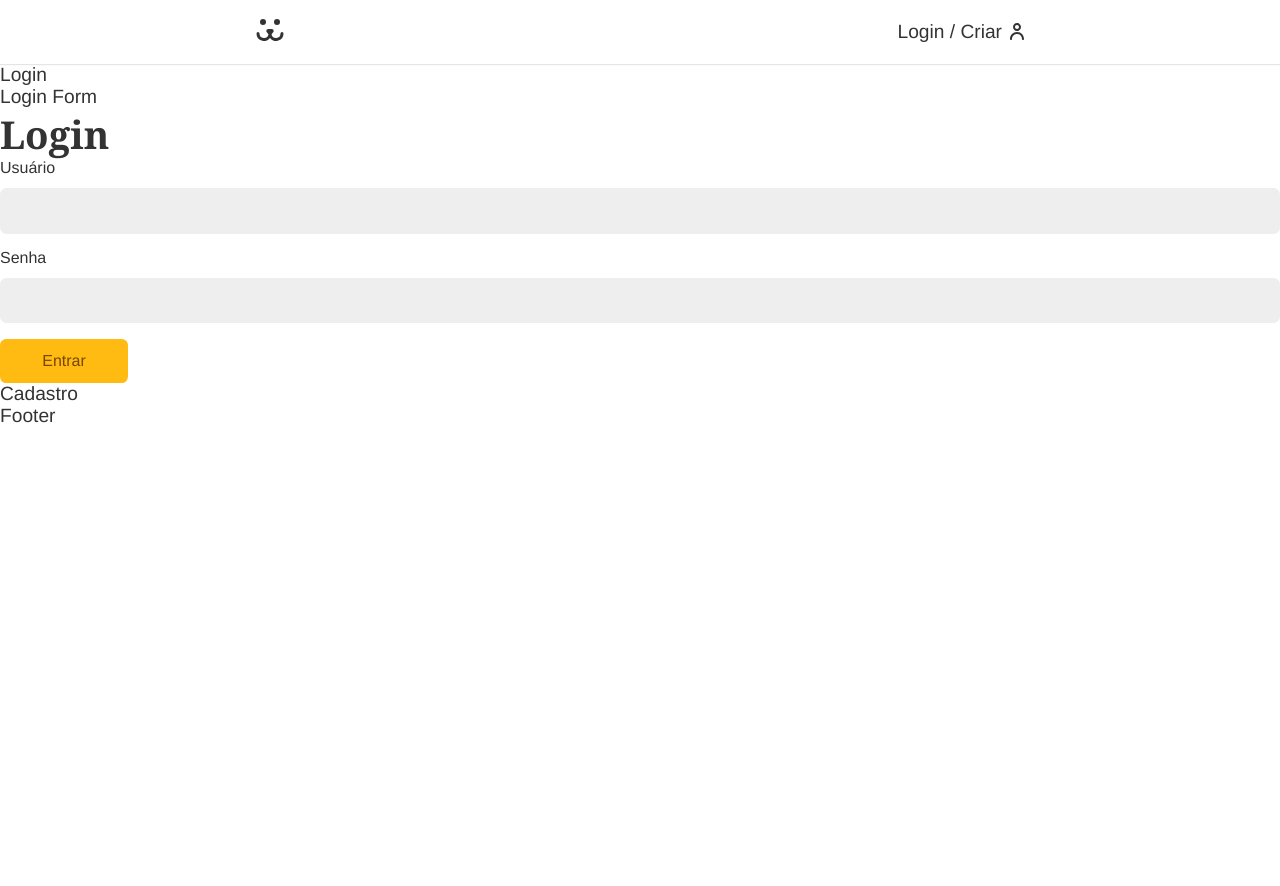
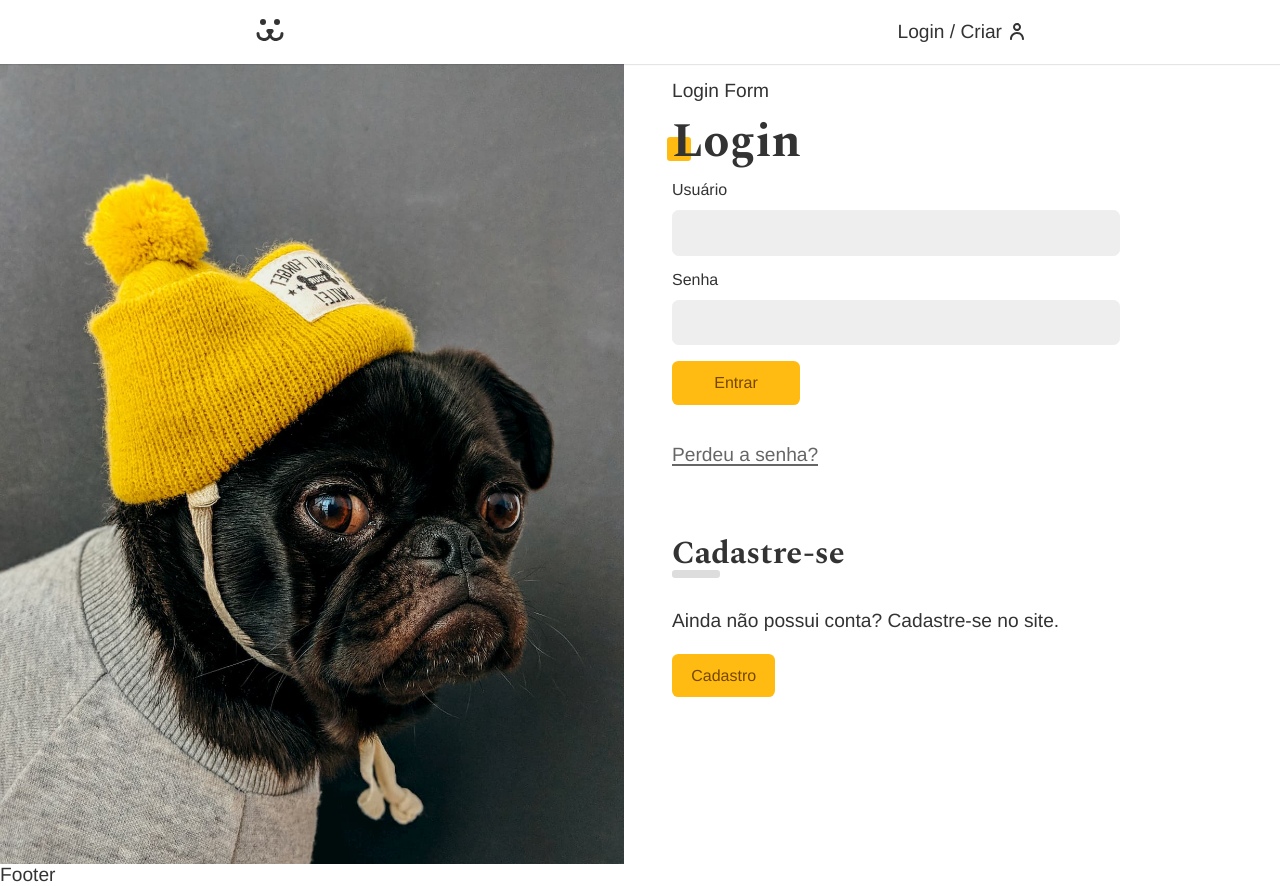
Before and after one commit to tlcrezende/frontend-react-dog, a React (Create React App) app: page /login in a window 1280 px wide. Before the commit the page ends 800 px from the top, so only its background shows below. Built offline with nearby package versions, Linux system fonts and the light colour scheme; no server answers.

Commit message:
add style in forms

```diff
--- a/src/Components/Login/Login.js
+++ b/src/Components/Login/Login.js
@@ -5,6 +5,7 @@ import LoginCreate from "./LoginCreate";
 import LoginPasswordLost from "./LoginPasswordLost";
 import LoginPasswordReset from "./LoginPasswordReset";
 import { UserContext } from "../../UserContext";
+import styles from "./Login.module.css";
 
 // Aqui já declaro e enumero todas as rotas que terei dentro da pagina de Login
 function Login() {
@@ -12,8 +13,8 @@ function Login() {
 
   if (login) <Navigate to="/conta" />;
   return (
-    <div>
-      Login
+    <section className={styles.login}>
+      <div className={styles.forms}>
         <Routes>
           <Route path="/" element={<LoginForm />} />
           <Route path="criar" element={<LoginCreate />} />
@@ -21,6 +22,7 @@ function Login() {
           <Route path="resetar" element={<LoginPasswordReset />} />
         </Routes>
       </div>
+    </section>
   );
 }
 
--- a/src/Components/Login/LoginForm.js
+++ b/src/Components/Login/LoginForm.js
@@ -4,6 +4,9 @@ import Button from "../Form/Button";
 import Input from "../Form/Input";
 import useForm from "../../Hooks/useForm";
 import { UserContext } from "../../UserContext";
+import Error from "../Helper/Error";
+import styles from "./LoginForm.module.css";
+import stylesBtn from "../Form/Button.module.css";
 
 const LoginForm = () => {
   const username = useForm();
@@ -20,10 +23,10 @@ const LoginForm = () => {
   }
 
   return (
-    <div>
+    <section className="animeLeft">
       Login Form
-      <h1>Login</h1>
-      <form action="" onSubmit={handleSubmit}>
+      <h1 className="title">Login</h1>
+      <form className={styles.form} onSubmit={handleSubmit}>
         <Input
           label={"Usuário"}
           type={"text"}
@@ -37,10 +40,19 @@ const LoginForm = () => {
           {...password}
         />
         {loading ? <Button>Carregando...</Button> : <Button>Entrar</Button>}
-        {error && <p>{error}</p>}
+        <Error error={error} />
       </form>
-      <Link to="/login/criar">Cadastro</Link>
-    </div>
+      <Link className={styles.perdeu} to="/login/perdeu">
+        Perdeu a senha?
+      </Link>
+      <div className={styles.cadastro}>
+        <h2 className={styles.subtitle}>Cadastre-se</h2>
+        <p>Ainda não possui conta? Cadastre-se no site.</p>
+        <Link className={stylesBtn.button} to="/login/criar">
+          Cadastro
+        </Link>
+      </div>
+    </section>
   );
 };
 
```
Lines whose indentation alone changed are shown as unchanged.
